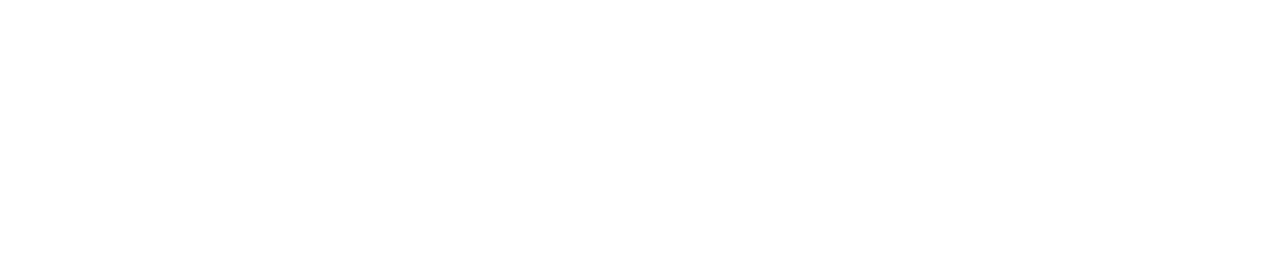
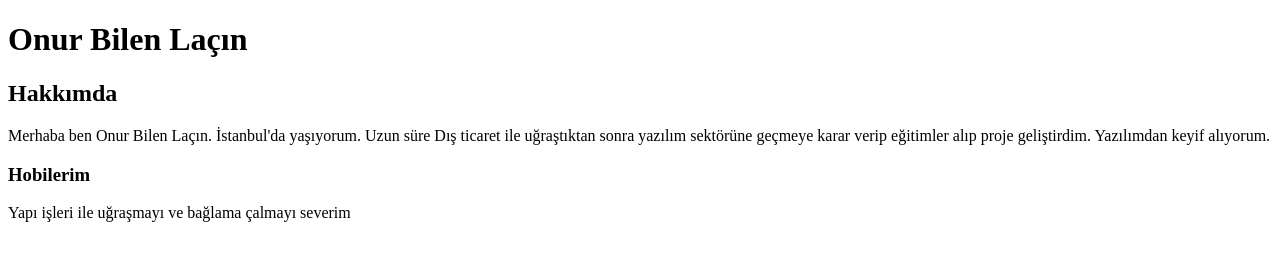
Before and after one commit to bilenlacin/kodluyoruzilkrepo, a plain HTML site: page index.html in a window 1280 px wide. Drawn offline with Linux system fonts and the light colour scheme.

Commit message:
ilk index sayfasını oluşturdum.

```diff
--- a/index.html
+++ b/index.html
@@ -4,9 +4,14 @@
     <meta charset="UTF-8">
     <meta http-equiv="X-UA-Compatible" content="IE=edge">
     <meta name="viewport" content="width=device-width, initial-scale=1.0">
-    <title>Document</title>
+    <title>Kodluyoruz Ödev</title>
 </head>
 <body>
+    <h1>Onur Bilen Laçın</h1>
+    <h2>Hakkımda</h2>
+    <p>Merhaba ben Onur Bilen Laçın.  İstanbul'da yaşıyorum. Uzun süre Dış ticaret ile uğraştıktan sonra yazılım sektörüne geçmeye karar verip eğitimler alıp proje geliştirdim. Yazılımdan keyif alıyorum.</p>
+    <h3>Hobilerim</h3>
+    <p>Yapı işleri ile uğraşmayı ve bağlama çalmayı severim</p>
 
 </body>
 </html>
```
